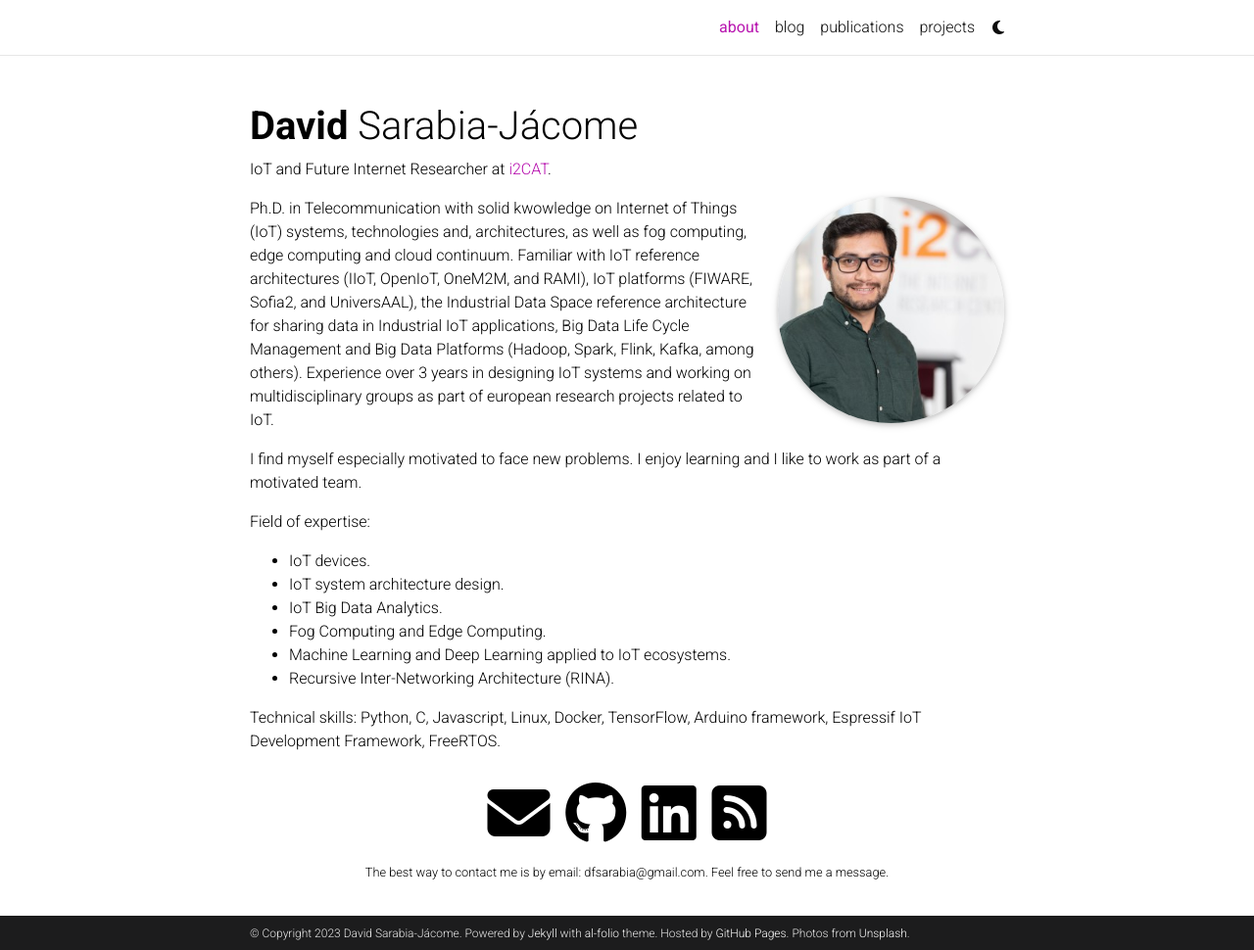
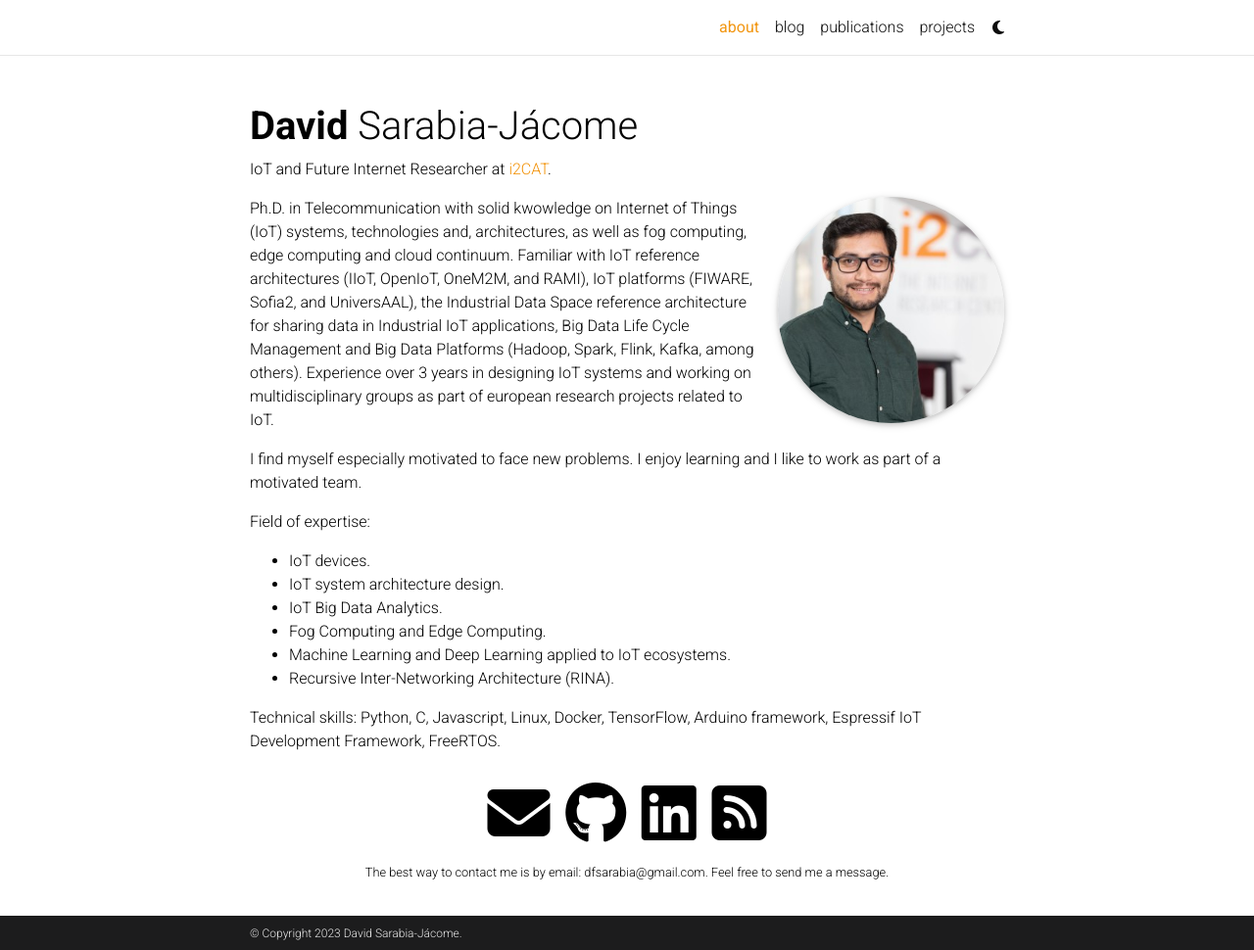
Before and after one commit to esmaxness/esmaxness.github.io, a Jekyll site: the page built from _pages/about.md, in a window 1280 px wide and 970 px high. Shown: the whole window at 98% size. Built offline with Jekyll 4.4.1, drawn with Linux system fonts in a browser that asks for light colours; full-size pictures stand in for the smaller copies a plugin makes; comment, search, counter and statistics services are not loaded; a style sheet for code colours, icons or effects is not loaded.

Commit message:
Update theme

```diff
--- a/_config.yml
+++ b/_config.yml
@@ -9,10 +9,10 @@
 email: dfsarabia@gmail.com
 description: > # the ">" symbol means to ignore newlines until "footer_text:"
   A simple, whitespace theme for academics. Based on [*folio](https://github.com/bogoli/-folio) design.
-footer_text: >
-  Powered by <a href="https://jekyllrb.com/" target="_blank">Jekyll</a> with <a href="https://github.com/alshedivat/al-folio">al-folio</a> theme.
-  Hosted by <a href="https://pages.github.com/" target="_blank">GitHub Pages</a>.
-  Photos from <a href="https://unsplash.com" target="_blank">Unsplash</a>.
+footer_text:
+  # Powered by <a href="https://jekyllrb.com/" target="_blank">Jekyll</a> with <a href="https://github.com/alshedivat/al-folio">al-folio</a> theme.
+  # Hosted by <a href="https://pages.github.com/" target="_blank">GitHub Pages</a>.
+  # Photos from <a href="https://unsplash.com" target="_blank">Unsplash</a>.
 keywords: jekyll, jekyll-theme, academic-website, portfolio-website # add your own keywords or leave empty
 lang: en # the language of your site (for example: en, fr, cn, ru, etc.)
 icon: ⚛️ # the emoji used as the favicon (alternatively, provide image name in /assets/img/)
--- a/_sass/_themes.scss
+++ b/_sass/_themes.scss
@@ -6,15 +6,15 @@
   --global-bg-color: #{$white-color};
   --global-code-bg-color: #{$code-bg-color-light};
   --global-text-color: #{$black-color};
-  --global-text-color-light: #{$grey-color};
-  --global-theme-color: #{$purple-color};
-  --global-hover-color: #{$purple-color};
+  --global-text-color-light: #{$grey-color-dark};
+  --global-theme-color: #{$orange-color};
+  --global-hover-color: #{$orange-color};
   --global-hover-text-color: #{$white-color};
   --global-footer-bg-color: #{$grey-color-dark};
   --global-footer-text-color: #{$grey-color-light};
   --global-footer-link-color: #{$white-color};
   --global-distill-app-color: #{$grey-color};
-  --global-divider-color: rgba(0,0,0,.1);
+  --global-divider-color: rgba(0, 0, 0, .1);
   --global-card-bg-color: #{$white-color};
 
   --global-tip-block: #42b983;
@@ -31,17 +31,19 @@
   --global-danger-block-title: #c00;
 
   .fa-sun {
-    display : none;
+    display: none;
   }
+
   .fa-moon {
     padding-left: 10px;
     padding-top: 12px;
-    display : block;
+    display: block;
   }
 
   .repo-img-light {
     display: block;
   }
+
   .repo-img-dark {
     display: none;
   }
@@ -52,8 +54,8 @@
   --global-code-bg-color: #{$code-bg-color-dark};
   --global-text-color: #{$grey-color-light};
   --global-text-color-light: #{$grey-color-light};
-  --global-theme-color: #{$cyan-color};
-  --global-hover-color: #{$cyan-color};
+  --global-theme-color: #{$orange-color};
+  --global-hover-color: #{$orange-color};
   --global-hover-text-color: #{$white-color};
   --global-footer-bg-color: #{$grey-color-light};
   --global-footer-text-color: #{$grey-color-dark};
@@ -78,15 +80,17 @@
   .fa-sun {
     padding-left: 10px;
     padding-top: 12px;
-    display : block;
+    display: block;
   }
+
   .fa-moon {
-    display : none;
+    display: none;
   }
 
   .repo-img-light {
     display: none;
   }
+
   .repo-img-dark {
     display: block;
   }
```
